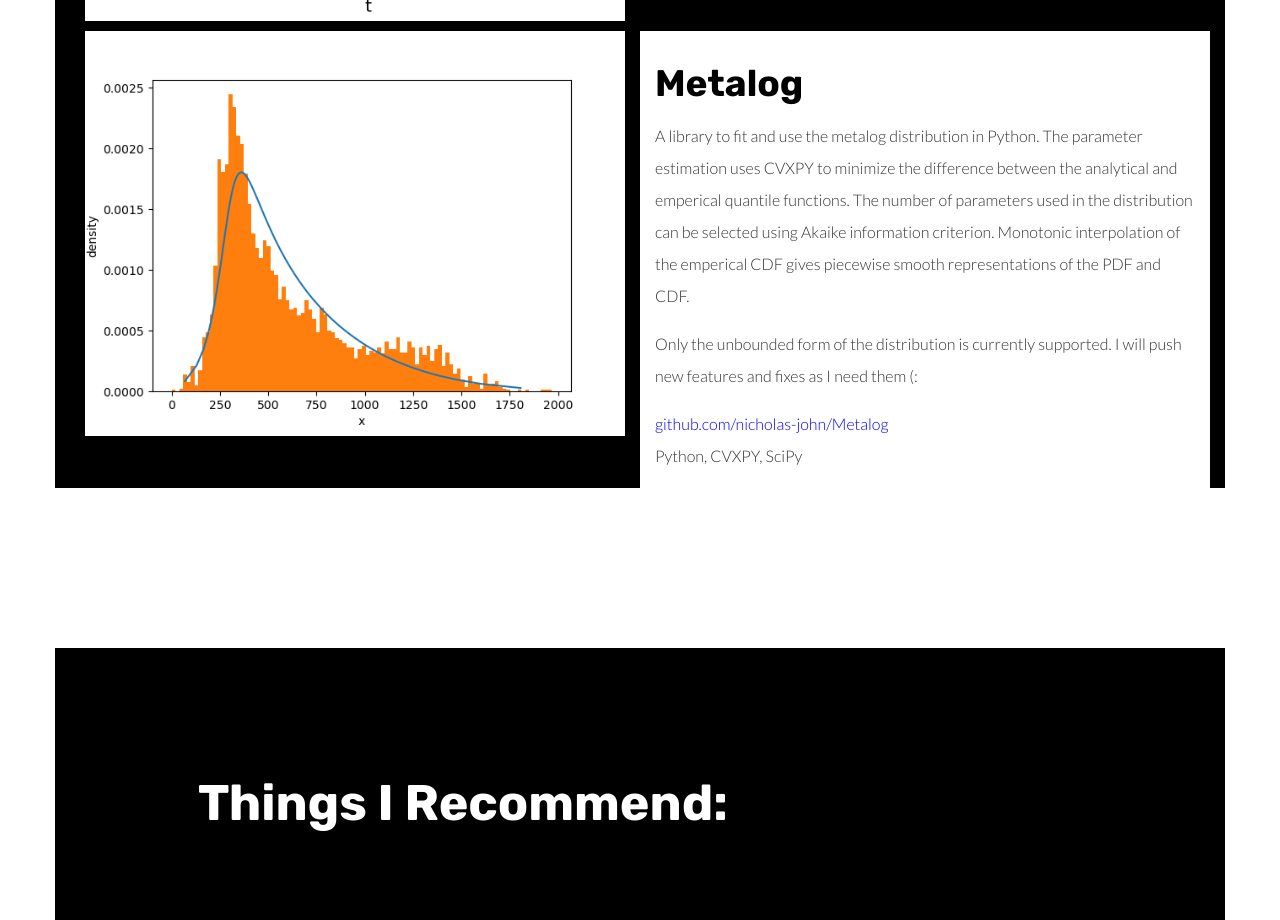
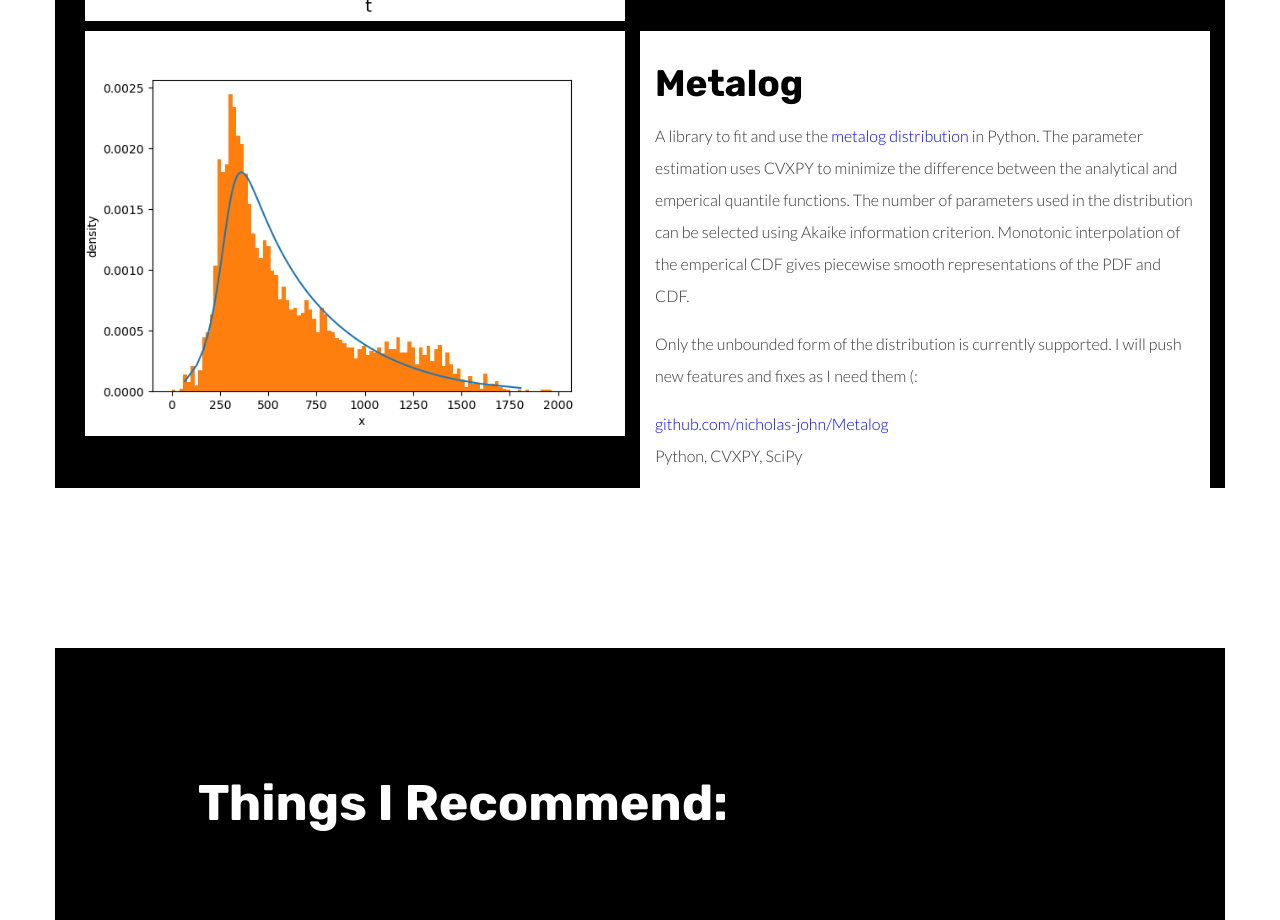
Before and after one commit to nicholas-john/nicholas-john.github.io, a plain HTML site: page index.html in a window 1280 px wide. Shown: the part 4680-5600 px from the top of the page. Drawn offline with Linux system fonts and the light colour scheme.

Commit message:
add hyperlink to Metalog Wikipedia:

```diff
--- a/index.html
+++ b/index.html
@@ -198,7 +198,7 @@ The GitHub Repository includes a notebook to generate the figures. The module al
               </div>
               <div class="col-md-6" style="background-color: white">
                   <h1 class="h2">Metalog</h1>
-                  <p>A library to fit and use the metalog distribution in Python. The parameter estimation uses CVXPY to minimize the difference between the analytical and
+                  <p>A library to fit and use the <a href="https://en.wikipedia.org/wiki/Metalog_distribution" title="" class="link-like-text" style="color: blue">metalog distribution</a> in Python. The parameter estimation uses CVXPY to minimize the difference between the analytical and
                     emperical quantile functions. The number of parameters used in the distribution can be selected using Akaike information criterion. Monotonic interpolation of the  emperical CDF gives piecewise smooth representations of the PDF and CDF.</p>
                   <p>Only the unbounded form of the distribution is currently supported. I will push new features and fixes as I need them (:</p>
                   <ul class="list-unstyled">
```
